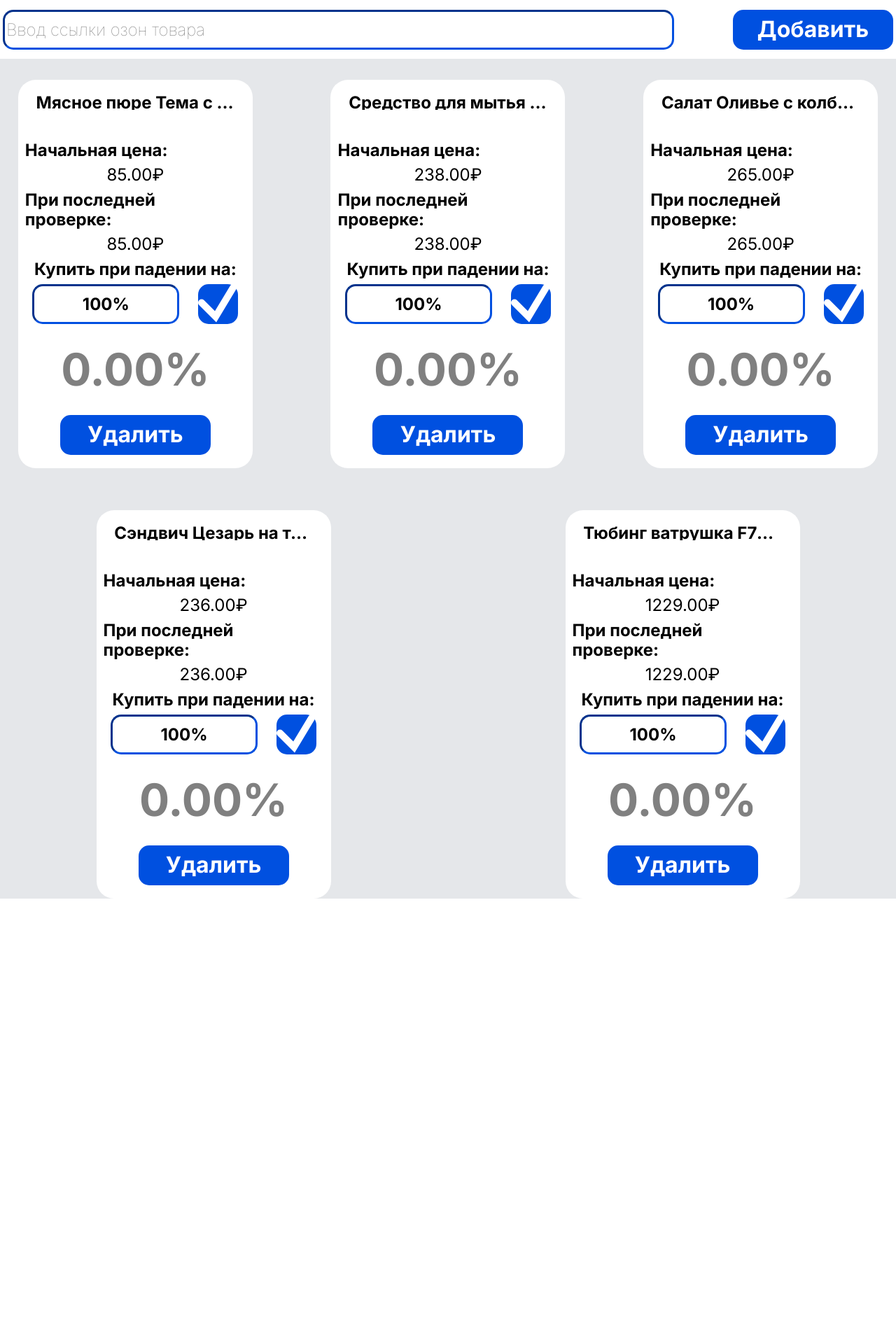
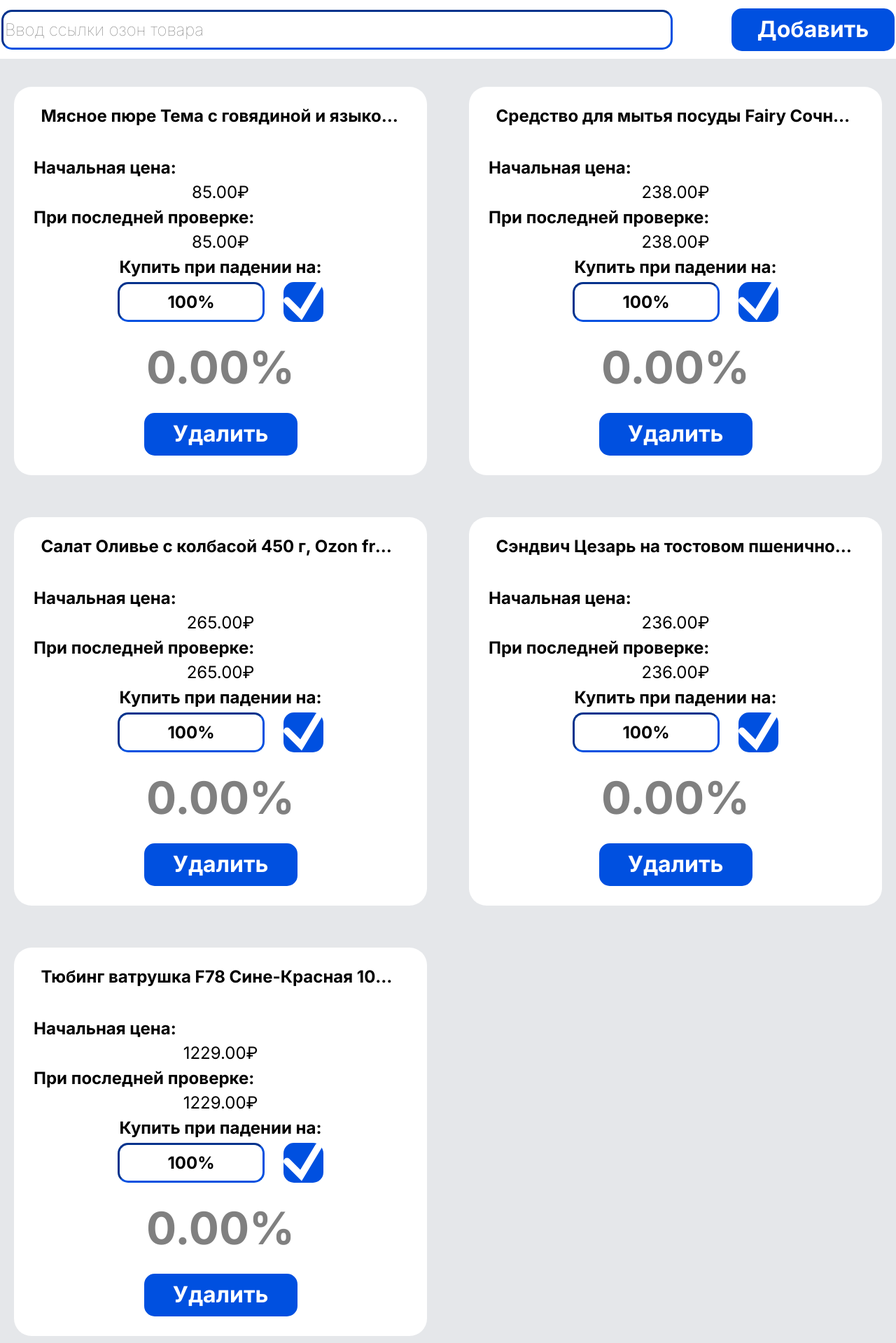
Before and after one commit to Daniil888-m/Ozon_Parser, a Django app: page /products/ in a window 1280 px wide. Shown: the whole page at 70% size. Before the commit the page ends 1284 px from the top, so only its background shows below. Run offline with Django 5.2, Linux system fonts and the light colour scheme; data comes from the database, SQL or seed files in the repository; both versions use the stored data as it was after the commit.

Commit message:
added styles

```diff
--- a/products/static/css/style.css
+++ b/products/static/css/style.css
@@ -54,6 +54,10 @@ header {
     text-align: center;
     font-weight: bold;
     font-size: 3.2rem;
+	border: 2px solid var(--primary-color);
+	transition: all .2s ease 0s;
+
+
 }
 
 #accept {
@@ -107,21 +111,20 @@ header {
 
 
 .products {
-    display: flex;
-    flex-direction: row;
-    justify-content: space-around;
-    flex-wrap: wrap;
-    align-content: space-around;
+	display: grid;
+	grid-template-columns: repeat(auto-fit, minmax(400px, 1fr));
     column-gap: 60px;
     row-gap: 60px;
     margin-top: 30px;
+	padding: 10px 20px;
 }
 
 
 .product {
     display: flex;
     height: 555px;
-    width: 335px;
+    width: 100%;
+	max-width: 100%;
     background-color: var(--background-twice);
     padding: 10px;
     border-radius: 25px;
@@ -133,12 +136,13 @@ header {
 
 .align_start {
     align-self: self-start;
+	margin-left: 18px;
 }
 
 .product_name {
     display: inline-block;
     width: 90%;
-    height: 24px;
+    height: 30px;
     white-space: nowrap;
     overflow: hidden;
     text-overflow: ellipsis;
@@ -193,4 +197,14 @@ header {
     text-align: center;
     font-weight: bold;
     font-size: 3.2rem;
+	transition: all .2s ease 0s;
+	border: 2px solid var(--primary-color);
+
+
+
 }
+
+#delete:hover, #submit:hover {
+	background-color: white;
+	color: var(--primary-color);
+}
--- a/products/templates/products.html
+++ b/products/templates/products.html
@@ -4,7 +4,7 @@
 <head>
     <meta charset="UTF-8">
     <meta name="viewport" content="width=device-width, initial-scale=1.0">
-    <title>Ozon Parser 💀</title>
+    <title>Ozon Parser</title>
     <link rel="preconnect" href="https://fonts.googleapis.com">
     <link rel="preconnect" href="https://fonts.gstatic.com" crossorigin>
     <link href="https://fonts.googleapis.com/css2?family=Inter:ital,opsz,wght@0,14..32,100..900;1,14..32,100..900&family=Rubik:ital,wght@0,300..900;1,300..900&display=swap" rel="stylesheet">
```
Also changed, not shown: db.sqlite3.
